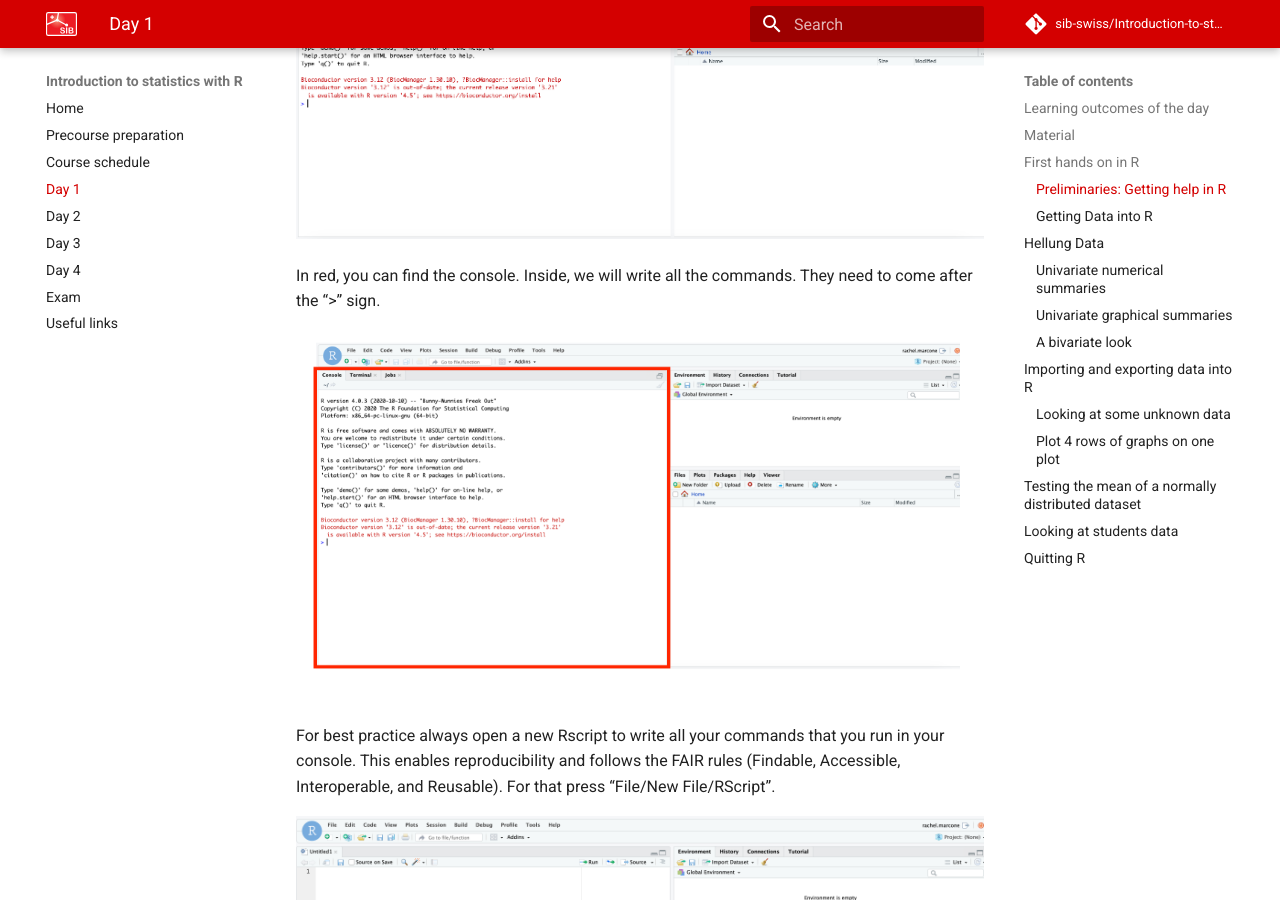
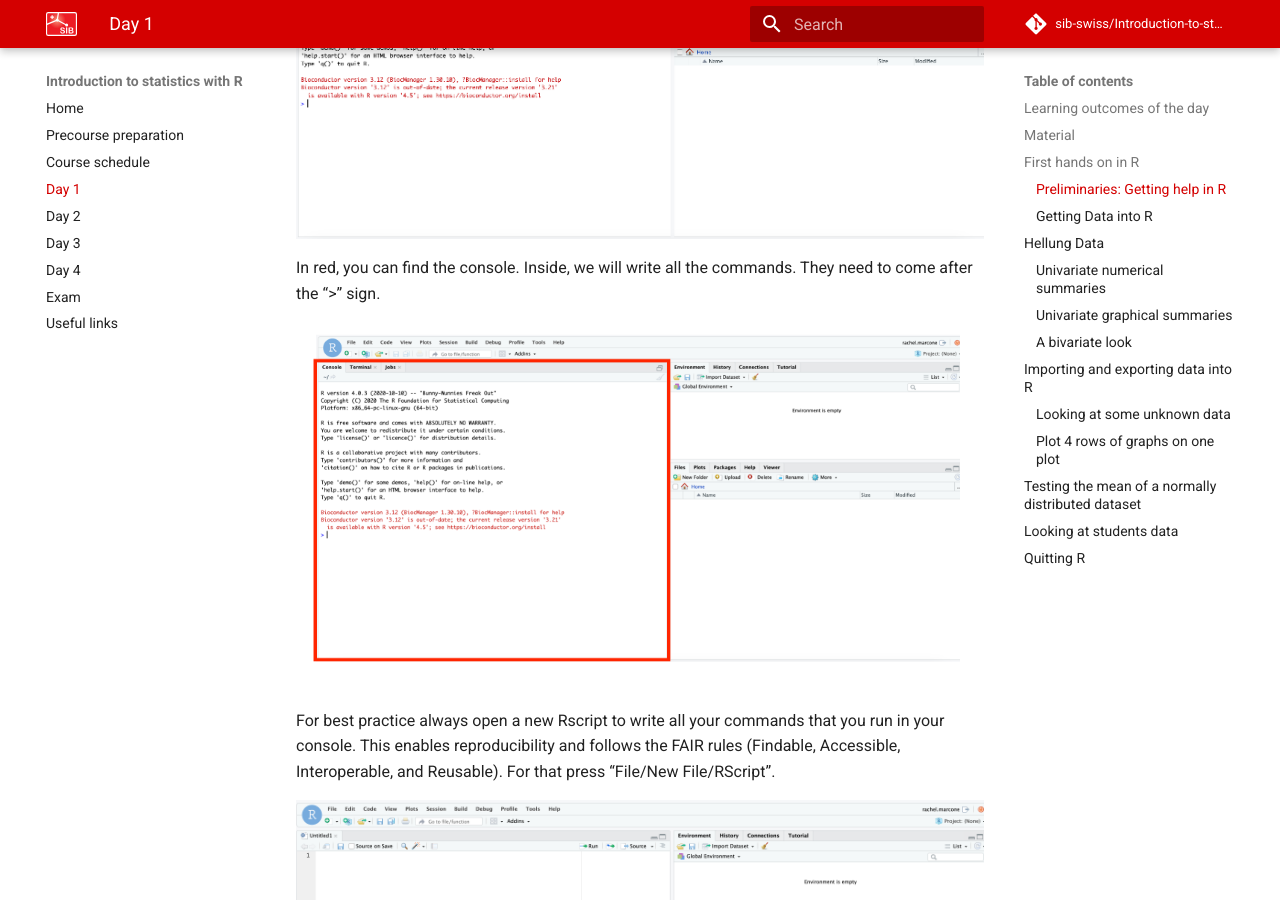
Before and after one commit to sib-swiss/Introduction-to-statistics-with-R, an MkDocs documentation site: the page built from docs/day1.md, in a window 1280 px wide and 900 px high, scrolled down 1501 px. Built offline with MkDocs 1.6.1 and Material for MkDocs 9.7.7, drawn with Linux system fonts in a browser that asks for light colours; comment, search, counter and statistics services are not loaded.

Commit message:
change_day4

```diff
--- a/docs/day1.md
+++ b/docs/day1.md
@@ -44,15 +44,29 @@
 
 You should be able to see the following page
 
-![RStudio Screen](/assets/images/First_screen.png)
+<figure>
+  <img src="../assets/images/First_screen.png" width="700"/>
+  </figure>
+
+
 
 In red, you can find the console. Inside, we will write all the commands. They need to come after the ">" sign.
 
-![RStudio Screen2](/assets/images/Second_screen.png)
+
+<figure>
+  <img src="../assets/images/Second_screen.png" width="700"/>
+  </figure>
+
+
 
 For best practice always open a new Rscript to write all your commands that you run in your console. This enables reproducibility and follows the FAIR rules (Findable, Accessible, Interoperable, and Reusable). For that press "File/New File/RScript".
 
-![RStudio Screen3](/assets/images/Third_screen.png)
+
+<figure>
+  <img src="../assets/images/Third_screen.png" width="700"/>
+  </figure>
+
+
 
 You now have on the top left, the Untitled (try to save it!) file that you can later re-open when you want to come back to this script.
 
```
